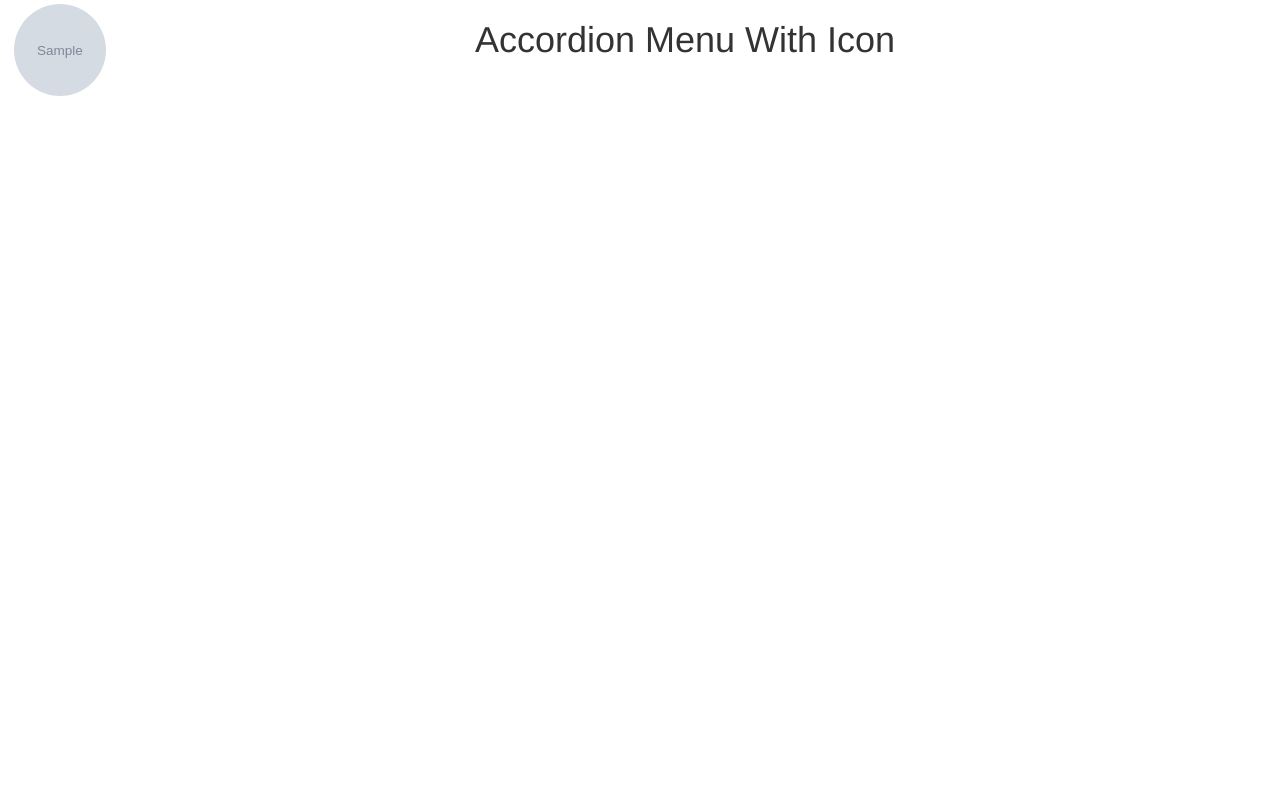
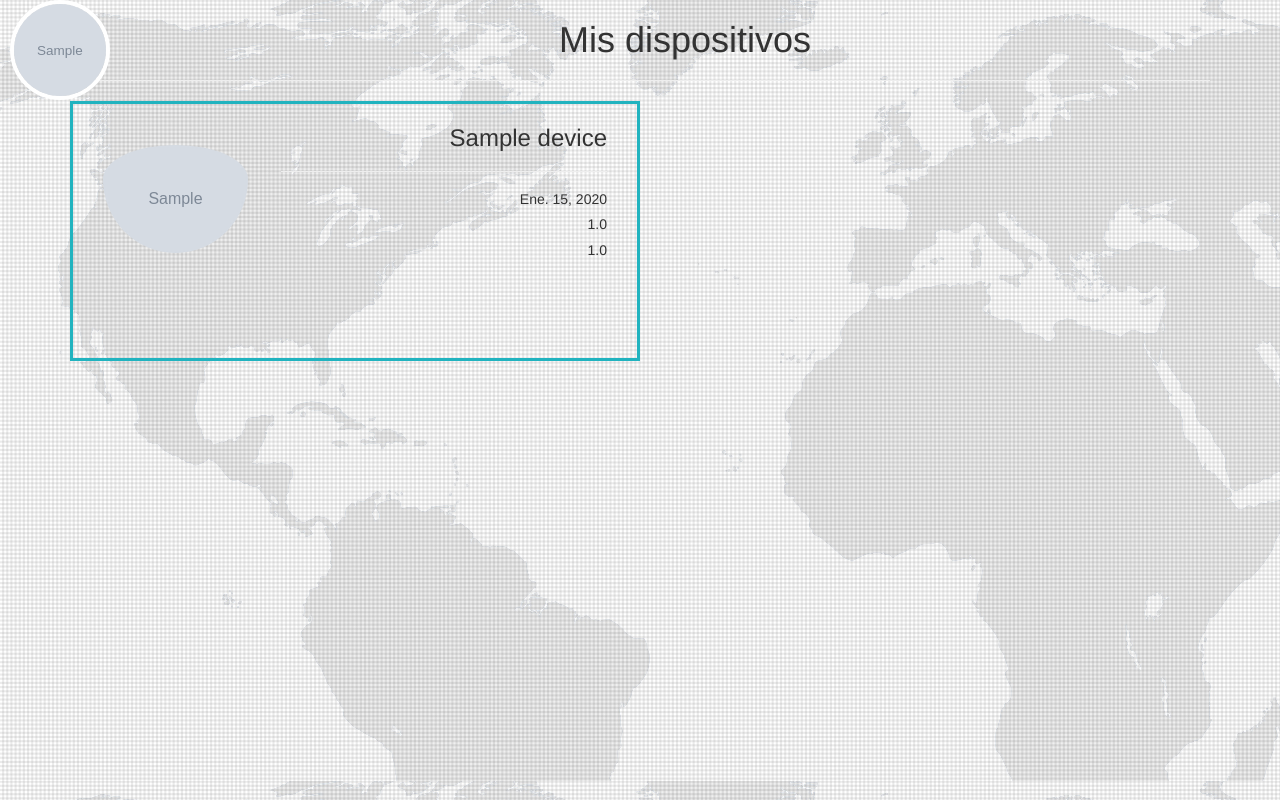
Before and after one commit to mansrz/beeTracker, a Django app: page / in a window 1280 px wide. Run offline with Django 3.2, Linux system fonts and the light colour scheme; a user stored in the database is signed in; tables that the repository leaves empty hold one stand-in row (values such as "Sample post"); grey boxes marked "Sample" are stand-in pictures; some libraries are stand-ins or nearby versions.

Commit message:
Panel "Mis Dispositivos" at dashboard.

```diff
--- a/tracker/static/css/dashboard.css
+++ b/tracker/static/css/dashboard.css
@@ -1,5 +1,6 @@
-     html { height: 100% }
-     body { height: 100%; margin: 0px; padding: 0px }
+     html { height: 100%;}
+     body { height: 100%; margin: 0px; padding: 0px; background-attachment: fixed;}
      #dashboard { height: 100% }
-     #containers { height: 100%; width:100%; }
-     .tittle { margin-left: 90px;text-align: center;}
+     #containers { height: 100%; width:100%}
+     .tittle { margin-left: 90px; text-align: center;}
+     .device_card{height: 260px; width:100%;border-style: solid;border-color: #21B3BF;}
--- a/tracker/templates/base.html
+++ b/tracker/templates/base.html
@@ -13,16 +13,16 @@
     <link rel="stylesheet" type="text/css" href="http://fonts.googleapis.com/css?family=Dosis:300,400,500">
 
     <!-- Javascripts -->
-    {% block script %}{% endblock %}
     <script src="http://ajax.googleapis.com/ajax/libs/jquery/1.11.1/jquery.min.js"></script>
     <script type="text/javascript" src="{{STATIC_URL}}/bootstrap/js/bootstrap.js"></script>
-	<script src="http://code.jquery.com/jquery-latest.js"></script>
+	  <script src="http://code.jquery.com/jquery-latest.js"></script>
+    {% block script %}{% endblock %}
 
   <script>
     {% block script_action %}{% endblock %}
   </script>
   </head>
-  <body>
+  <body background="/static/img/background2.jpg">
     <!-- Banner -->
      {% block banner %}{% endblock %}
     <!-- End Banner -->
--- a/tracker/templates/dashboard/menu.html
+++ b/tracker/templates/dashboard/menu.html
@@ -9,15 +9,15 @@
     <span class="glyphicon glyphicon-off" ></span> Salir
   </button>
   </div>
-  <div style="top: 100px;background-color:#76B100;height: 10px;width: 100%;">
+  <div style="top: 100px;background-color:#21B3BF;height: 10px;width: 100%;">
   </div>
   <div style="top: 100px;width: 100%;">
     {% include 'dashboard/accordion.html' %}
   </div>
 </div>
-
-<img id="panel_button" class="img-circle" src="{{MEDIA_URL}}{{user.picture}}"  style="border:4px ;border-style: solid;border-color: #FFFFFF;top: 0px;left: 10px;float: right; z-index: 10;position: absolute;height: 100px;width: 100px;">
-
+<div id="panel_button">
+<img class="img-circle" src="{{MEDIA_URL}}{{user.picture}}"  style="border:4px ;border-style: solid;border-color: #FFFFFF;top: 0px;left: 10px;float: right; z-index: 10;position: absolute;height: 100px;width: 100px;">
+</div>
 <script type="text/javascript">
 $('#panel').hide();
   $('#panel_button').click(function(){
--- a/tracker/templates/home.html
+++ b/tracker/templates/home.html
@@ -2,11 +2,27 @@
 {% block tab %}panel{% endblock %}
 
 {% block style_css %}
-  <link rel="stylesheet" type="text/css" href="{{STATIC_URL}}css/dashboard.css" />
+  <link rel="stylesheet" type="text/css" href="{{STATIC_URL}}css/dashboard.css" css="cssNormal" id="cssNormal"/>
   <link rel="stylesheet" type="text/css" href="{{STATIC_URL}}css/accordion.css" />
 {% endblock %}
 
 {% block script %}
+<script type="text/javascript">
+	$(document).ready(function(){
+		{% for device in devices %}
+		$.getJSON('http://maps.googleapis.com/maps/api/geocode/json?latlng='+{{device.positions.last.latitude}}+','+{{device.positions.last.longitude}},function(data){
+			location_data = data.results[0].formatted_address;
+			$("#place-ubication-{{device.id}}").append('<h6>'+location_data+'</h6>');
+		})
+		{% endfor %}
+	if ((/Android|webOS|iPhone|iPad|iPod|BlackBerry|IEMobile|Opera Mini/i.test(navigator.userAgent))){
+        $(".img-circle-device").attr("style", 'width: 145px;padding-top:40px;margin-left: -25px;');
+        $(".device_card").attr("style", 'height: 260px; width:100%;border-style: solid;border-color: #21B3BF;margin-bottom: 8px;');
+    }
+	}
+	);
+
+</script>
 {% endblock %}
 
 {% block dashboard %}
@@ -14,9 +30,34 @@
    	<div class="container">
 	    <div class="row">
 	        <div class="col-sm-12 col-md-12">
+
 	            <div id="containers">
-	                <h1 class="tittle">Accordion Menu With Icon</h1>
+	                <h1 class="tittle">Mis dispositivos</h1>
+	                <hr>
 	            </div>
+
+	            <div class="containers">
+					{% for device in devices %}
+					<div>
+	            	<div class="col-md-6 col-xs-12 device_card">
+	            	<div class="col-lg-12 col-md-12 col-sm-12">
+	            	</div>
+	            		<div class="col-md-4 col-xs-3 col-sm-3 ">
+				          <img class="img-circle img-circle-device" src="{{MEDIA_URL}}{{device.picture}}" style="width: 145px;padding-top:40px">
+				        </div>
+				        <div align="right" class="col-md-8 col-xs-9 col-sm-9">
+				        <h3>{{ device.name|capfirst }}</h3>
+						<hr>
+				          <h5>{{ device.model|capfirst }}</h5>
+				          <h5>{{ device.date|date }}</h5>
+				          <h5>{{ device.positions.last.latitude }}</h5>
+				          <h5>{{ device.positions.last.longitude }}</h5>
+				          <div id="place-ubication-{{device.id}}"></div>
+				        </div>
+        			</div>
+        			</div>
+        			{% endfor %}
+    			</div>
 	        </div>
 	    </div>
 	</div>
--- a/tracker/templates/side_panel/html.html
+++ b/tracker/templates/side_panel/html.html
@@ -9,7 +9,7 @@
     <span class="glyphicon glyphicon-off" ></span> Salir
   </button>
   </div>
-  <div style="top: 100px;background-color:#76B100;height: 10px;width: 100%;">
+  <div style="top: 100px;background-color:#21B3BF;height: 10px;width: 100%;">
   </div>
   <div style="top: 100px;width: 100%;">
     {% for device in devices %}
```
Also changed, not shown: tracker/templates/visor.html (+11 -0 lines), media/devices/2015/01/14/enja.png (added), media/devices/2015/01/14/enja_black.png (added), media/devices/2015/01/14/impactado.jpg (added), media/devices/2015/01/14/newuser.jpg (added), media/devices/2015/01/14/rs.jpg (added), media/users/2015/01/14/dogesmall.jpg (added), tracker/migrations/0001_initial.py (added), tracker/static/img/background1.jpg (added), tracker/static/img/background2.jpg (added), tracker/static/img/background3.jpg (added).
